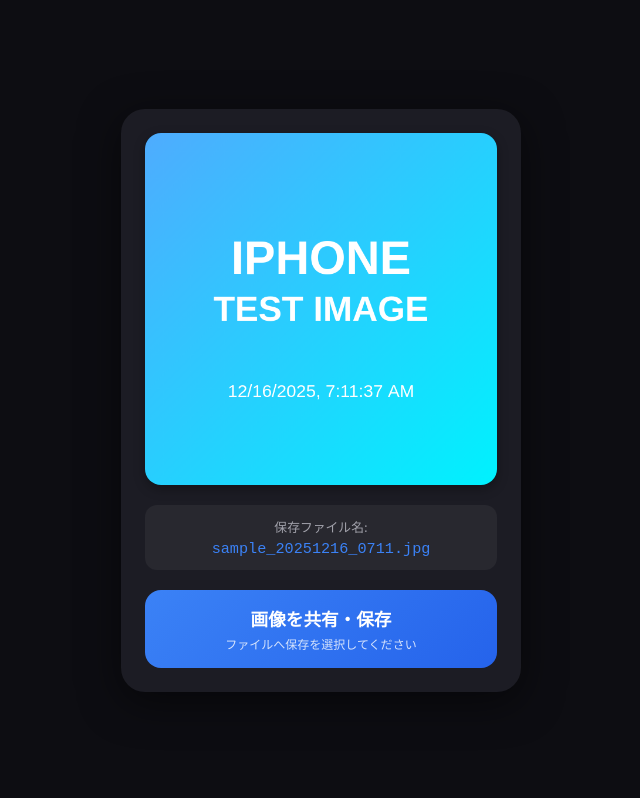
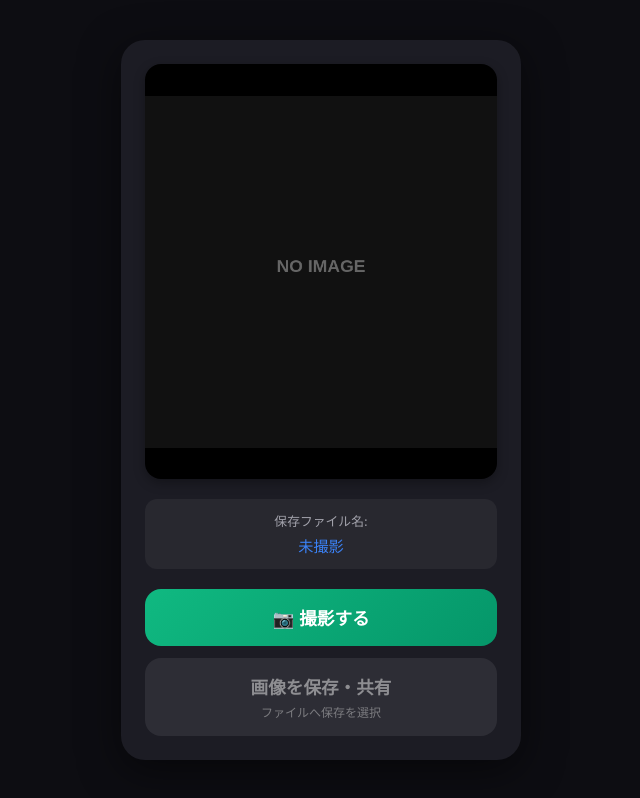
Before and after one commit to sukimamieldesign/iphone-test, a website built with Vite: page index.html in a window 1280 px wide. Shown: the whole page, without its empty margins (319-959 px from the left). Built offline with nearby package versions, Linux system fonts and the light colour scheme.

Commit message:
Implement native camera capture with auto JPEG conversion

```diff
--- a/index.html
+++ b/index.html
@@ -18,14 +18,26 @@
       <div class="preview-container">
         <canvas id="previewCanvas" width="600" height="600"></canvas>
       </div>
+
       <div class="info-area">
         <p class="filename-label">保存ファイル名:</p>
-        <p id="filenameDisplay" class="filename-val">Loading...</p>
+        <p id="filenameDisplay" class="filename-val">未撮影</p>
       </div>
-      <button id="shareBtn" class="primary-btn">
-        <span class="btn-text">画像を共有・保存</span>
-        <span class="btn-sub">ファイルへ保存を選択してください</span>
-      </button>
+
+      <!-- 隠しinput（カメラ起動用） -->
+      <input type="file" id="cameraInput" accept="image/*" capture="environment" style="display: none;">
+
+      <div class="btn-group">
+        <button id="cameraBtn" class="primary-btn action-btn">
+          <span class="btn-text">📷 撮影する</span>
+        </button>
+
+        <button id="shareBtn" class="primary-btn share-btn" disabled>
+          <span class="btn-text">画像を保存・共有</span>
+          <span class="btn-sub">ファイルへ保存を選択</span>
+        </button>
+      </div>
+
     </div>
   </div>
   <script type="module" src="/src/main.js"></script>
--- a/src/main.js
+++ b/src/main.js
@@ -1,101 +1,120 @@
 import './style.css'
 
-// 要素の取得
+// 要素取得
 const canvas = document.getElementById('previewCanvas');
 const ctx = canvas.getContext('2d');
+const cameraInput = document.getElementById('cameraInput');
+const cameraBtn = document.getElementById('cameraBtn');
 const shareBtn = document.getElementById('shareBtn');
 const filenameDisplay = document.getElementById('filenameDisplay');
 
-// ファイル名生成 (例: sample_YYYYMMDD_HHmm.jpg)
+let currentBlob = null;
+let currentFileName = '';
+
+// ファイル名生成 (例: IMG_YYYYMMDD_HHmm.jpg)
 const getFileName = () => {
     const now = new Date();
     const ymd = now.toISOString().slice(0, 10).replace(/-/g, '');
     const time = now.toTimeString().slice(0, 5).replace(/:/g, '');
-    return `sample_${ymd}_${time}.jpg`;
+    return `IMG_${ymd}_${time}.jpg`;
 };
 
-let currentFileName = getFileName();
+// 初期表示（説明など）
+const drawPlaceholder = () => {
+    ctx.fillStyle = '#111';
+    ctx.fillRect(0, 0, canvas.width, canvas.height);
+    ctx.fillStyle = '#666';
+    ctx.textAlign = 'center';
+    ctx.font = 'bold 30px sans-serif';
+    ctx.fillText('NO IMAGE', canvas.width / 2, canvas.height / 2);
+};
+drawPlaceholder();
 
-// 画像を描画する関数
-const drawImage = () => {
-    // 背景
-    // 綺麗なグラデーション
-    const gradient = ctx.createLinearGradient(0, 0, 600, 600);
-    gradient.addColorStop(0, '#4facfe');
-    gradient.addColorStop(1, '#00f2fe');
-    ctx.fillStyle = gradient;
-    ctx.fillRect(0, 0, 600, 600);
+// ボタンクリックでカメラ起動
+cameraBtn.addEventListener('click', () => {
+    cameraInput.click();
+});
 
-    // テキスト設定
-    ctx.fillStyle = 'white';
-    ctx.textAlign = 'center';
+// 画像選択（撮影）後の処理
+cameraInput.addEventListener('change', (e) => {
+    const file = e.target.files[0];
+    if (!file) return;
 
-    // メインテキスト
-    ctx.font = 'bold 80px sans-serif';
-    ctx.fillText('IPHONE', 300, 240);
-    ctx.font = 'bold 60px sans-serif';
-    ctx.fillText('TEST IMAGE', 300, 320);
+    // Loading表示
+    ctx.fillStyle = '#000';
+    ctx.fillRect(0, 0, canvas.width, canvas.height);
+    ctx.fillStyle = '#fff';
+    ctx.fillText('Processing...', canvas.width / 2, canvas.height / 2);
 
-    // 日付
-    const dateStr = new Date().toLocaleString();
-    ctx.font = '30px sans-serif';
-    ctx.fillText(dateStr, 300, 450);
+    const reader = new FileReader();
+    reader.onload = (event) => {
+        const img = new Image();
+        img.onload = () => {
+            // 画像のサイズに合わせてCanvasサイズを変更（高画質維持）
+            // ただし大きすぎるとアプリが落ちるので最大サイズを制限する
+            const MAX_SIZE = 4096;
+            let width = img.width;
+            let height = img.height;
 
-    // ファイル名更新
-    currentFileName = getFileName();
-    filenameDisplay.textContent = currentFileName;
-};
-
-// 初期描画
-drawImage();
-
-// 1秒ごとに時間を更新して再描画（動きをつける）
-setInterval(drawImage, 1000);
-
-// CanvasをBlobに変換して共有する機能
-const shareImage = async () => {
-    try {
-        // ボタンを一時的に無効化
-        shareBtn.style.opacity = '0.7';
-
-        // CanvasをBlob化
-        canvas.toBlob(async (blob) => {
-            if (!blob) {
-                alert('画像生成に失敗しました');
-                return;
+            if (width > height) {
+                if (width > MAX_SIZE) {
+                    height *= MAX_SIZE / width;
+                    width = MAX_SIZE;
+                }
+            } else {
+                if (height > MAX_SIZE) {
+                    width *= MAX_SIZE / height;
+                    height = MAX_SIZE;
+                }
             }
 
-            // 指定したファイル名でFileオブジェクトを作成
-            const file = new File([blob], currentFileName, { type: 'image/jpeg' });
+            canvas.width = width;
+            canvas.height = height;
 
-            // 共有APIが使えるかチェック
-            if (navigator.share) {
-                try {
-                    await navigator.share({
-                        files: [file],
-                        title: 'サンプル画像',
-                        text: 'iPhoneから生成された画像です'
-                    });
-                    console.log('共有成功');
-                } catch (err) {
-                    if (err.name !== 'AbortError') {
-                        console.error('共有エラー:', err);
-                        alert('共有できませんでした: ' + err.message);
-                    }
+            // 描画
+            ctx.drawImage(img, 0, 0, width, height);
+
+            // JPEG変換（再エンコード）してBlob化
+            // 品質0.95で保存
+            canvas.toBlob((blob) => {
+                if (blob) {
+                    currentBlob = blob;
+                    currentFileName = getFileName();
+
+                    filenameDisplay.textContent = currentFileName;
+                    shareBtn.disabled = false;
+                    shareBtn.querySelector('.btn-sub').textContent = 'JPEG画像 (' + (blob.size / 1024 / 1024).toFixed(2) + ' MB)';
+                } else {
+                    alert('画像の変換に失敗しました');
                 }
-            } else {
-                alert('このブラウザは共有機能に対応していません。');
-            }
+            }, 'image/jpeg', 0.95); // ★ここで強制JPEG化
+        };
+        img.src = event.target.result;
+    };
+    reader.readAsDataURL(file);
+});
 
-            shareBtn.style.opacity = '1';
-        }, 'image/jpeg', 0.9);
+// 共有・保存ボタン
+shareBtn.addEventListener('click', async () => {
+    if (!currentBlob) return;
 
-    } catch (e) {
-        console.error(e);
-        alert('エラーが発生しました');
-        shareBtn.style.opacity = '1';
+    try {
+        const file = new File([currentBlob], currentFileName, { type: 'image/jpeg' });
+
+        if (navigator.share) {
+            await navigator.share({
+                files: [file],
+                title: '写真の保存',
+                text: '撮影された写真です'
+            });
+            console.log('Shared successfully');
+        } else {
+            alert('共有機能がサポートされていません');
+        }
+    } catch (err) {
+        if (err.name !== 'AbortError') {
+            console.error('Share error:', err);
+            alert('共有できませんでした: ' + err.message);
+        }
     }
-};
-
-// イベントリスナー
-shareBtn.addEventListener('click', shareImage);
+});
--- a/src/style.css
+++ b/src/style.css
@@ -3,6 +3,8 @@
   --card-bg: #1c1c24;
   --primary-color: #3b82f6;
   --primary-hover: #2563eb;
+  --action-color: #10b981;
+  --action-hover: #059669;
   --text-main: #ffffff;
   --text-sub: #a1a1aa;
 }
@@ -11,7 +13,7 @@
   box-sizing: border-box;
   margin: 0;
   padding: 0;
-  -webkit-tap-highlight-color: transparent; /* モバイルでのタップ時のハイライトを消す */
+  -webkit-tap-highlight-color: transparent;
 }
 
 body {
@@ -23,7 +25,7 @@
   justify-content: center;
   align-items: center;
   padding: 20px;
-  overflow: hidden; /* スクロール防止 */
+  overflow: hidden;
 }
 
 #app {
@@ -44,15 +46,21 @@
   flex-direction: column;
   align-items: center;
   gap: 20px;
+  max-height: 90vh;
+  /* 縦長画面対応 */
 }
 
 .preview-container {
   width: 100%;
-  aspect-ratio: 1 / 1;
+  aspect-ratio: 3 / 4;
+  /* カメラの比率に近づける */
   background: #000;
   border-radius: 16px;
   overflow: hidden;
-  box-shadow: 0 4px 12px rgba(0,0,0,0.3);
+  box-shadow: 0 4px 12px rgba(0, 0, 0, 0.3);
+  display: flex;
+  align-items: center;
+  justify-content: center;
 }
 
 canvas {
@@ -63,7 +71,7 @@
 
 .info-area {
   text-align: center;
-  background: rgba(255,255,255,0.05);
+  background: rgba(255, 255, 255, 0.05);
   padding: 12px;
   border-radius: 12px;
   width: 100%;
@@ -81,24 +89,46 @@
   color: var(--primary-color);
 }
 
+.btn-group {
+  display: flex;
+  flex-direction: column;
+  gap: 12px;
+  width: 100%;
+}
+
 .primary-btn {
-  background: linear-gradient(135deg, var(--primary-color), var(--primary-hover));
   border: none;
   border-radius: 16px;
   width: 100%;
   padding: 16px;
   color: white;
   cursor: pointer;
-  transition: transform 0.1s, opacity 0.2s;
+  transition: transform 0.1s, opacity 0.2s, background-color 0.2s;
   display: flex;
   flex-direction: column;
   align-items: center;
+  justify-content: center;
   gap: 4px;
+}
+
+.action-btn {
+  background: linear-gradient(135deg, var(--action-color), var(--action-hover));
+}
+
+.share-btn {
+  background: linear-gradient(135deg, var(--primary-color), var(--primary-hover));
 }
 
 .primary-btn:active {
   transform: scale(0.98);
   opacity: 0.9;
+}
+
+.primary-btn:disabled {
+  background: #3f3f46;
+  opacity: 0.5;
+  cursor: not-allowed;
+  transform: none;
 }
 
 .btn-text {
```
